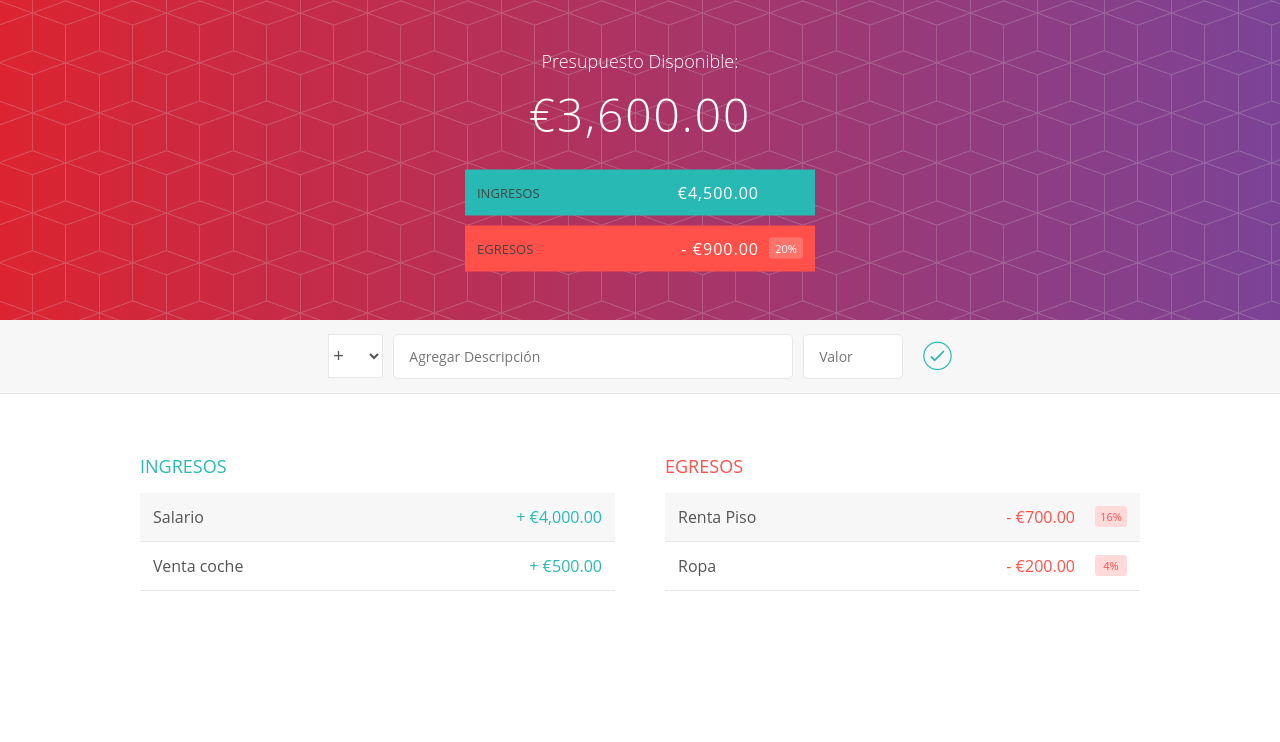
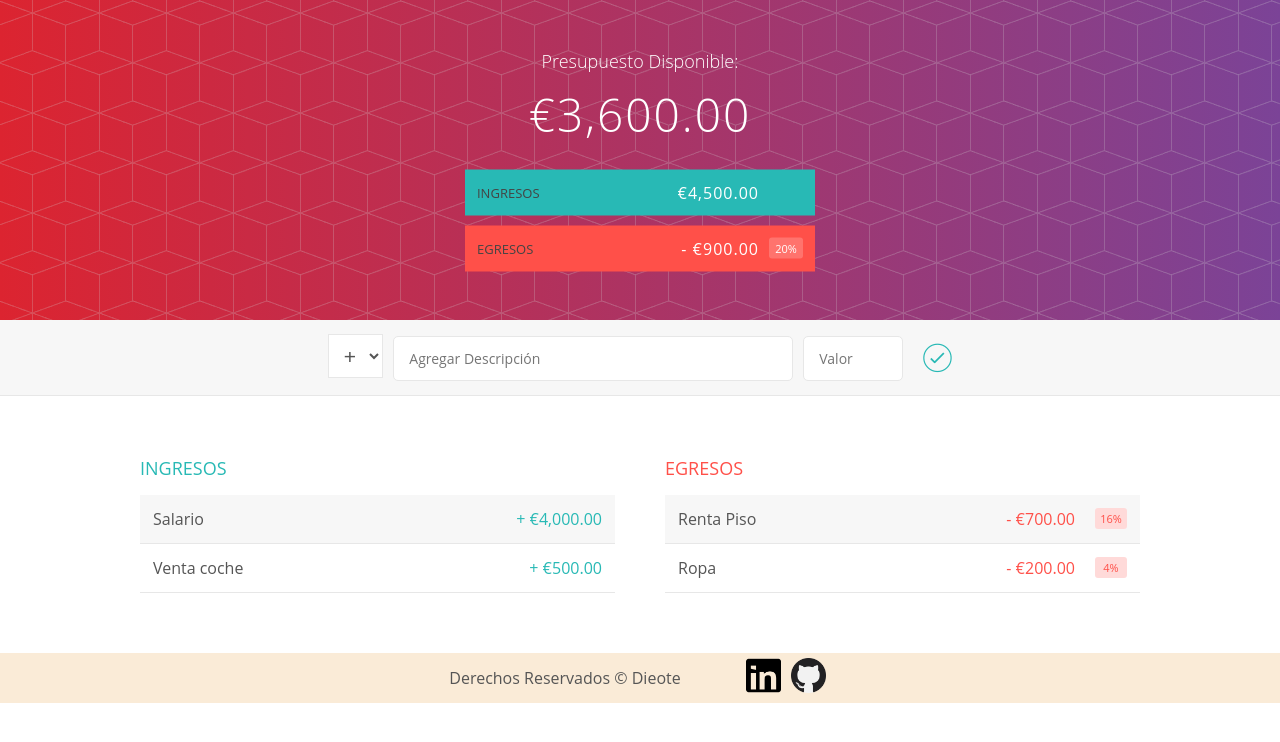
Before and after one commit to Dieote/AppPresupuesto, an Angular app: page / in a window 1280 px wide. Shown: the top 742 px of the page. Built offline with nearby package versions, Linux system fonts and the light colour scheme.

Commit message:
Creacion footer

```diff
--- a/src/app/app.component.html
+++ b/src/app/app.component.html
@@ -18,3 +18,4 @@
     ></app-egreso>
 
   </div>
+<app-piepagina></app-piepagina>
--- a/src/app/app.module.ts
+++ b/src/app/app.module.ts
@@ -9,6 +9,8 @@ import { FormularioComponent } from './formulario/formulario.component';
 import { IngresoServicio } from './ingreso/ingreso.servicio';
 import { EgresoServicio } from './egreso/egreso.servicio';
 import { FormsModule } from '@angular/forms';
+import { PiepaginaComponent } from './piepagina/piepagina.component';
+
 
 @NgModule({
   declarations: [
@@ -16,7 +18,9 @@ import { FormsModule } from '@angular/forms';
     CabeceroComponent,
     EgresoComponent,
     IngresoComponent,
-    FormularioComponent
+    FormularioComponent,
+    PiepaginaComponent,
+
   ],
   imports: [
     BrowserModule,
--- /dev/null
+++ b/src/app/piepagina/piepagina.component.css
@@ -0,0 +1,19 @@
+.footer {
+  text-align: center;
+  margin-top: auto;
+  background-color: antiquewhite;
+}
+.piePagina {
+  display: flex;
+  align-items: center;
+  justify-content: center;
+}
+.piePagina p {
+  margin-right: 60px;
+}
+.piePagina img {
+  display: inline-block;
+  width: 45px;
+  height: 45px;
+  padding: 5px;
+}
--- /dev/null
+++ b/src/app/piepagina/piepagina.component.html
@@ -0,0 +1,7 @@
+<div class="footer">
+<div class="piePagina">
+  <p>Derechos Reservados © Dieote</p>
+   <a href="https://www.linkedin.com/in/diego1997-gomez-modolo-/" target="_blank"><img src="/assets/linkedin.png" alt="Icono de LinkedIn"></a>
+   <a href="https://github.com/Dieote" target="_blank"><img src="/assets/github.png" alt="Icono de GitHub" ></a>
+</div>
+</div>
--- a/src/styles.css
+++ b/src/styles.css
@@ -121,7 +121,8 @@ body {
     width: 55px;
     border: 1px solid #e7e7e7;
     height: 44px;
-    font-size: 18px;
+    font-size: 21px;
+    text-align: center;
     color: inherit;
     background-color: #fff;
     margin-right: 10px;
```
Also changed, not shown: src/app/piepagina/piepagina.component.ts (added, +11 -0 lines), src/assets/github.png (added), src/assets/linkedin.png (added).
